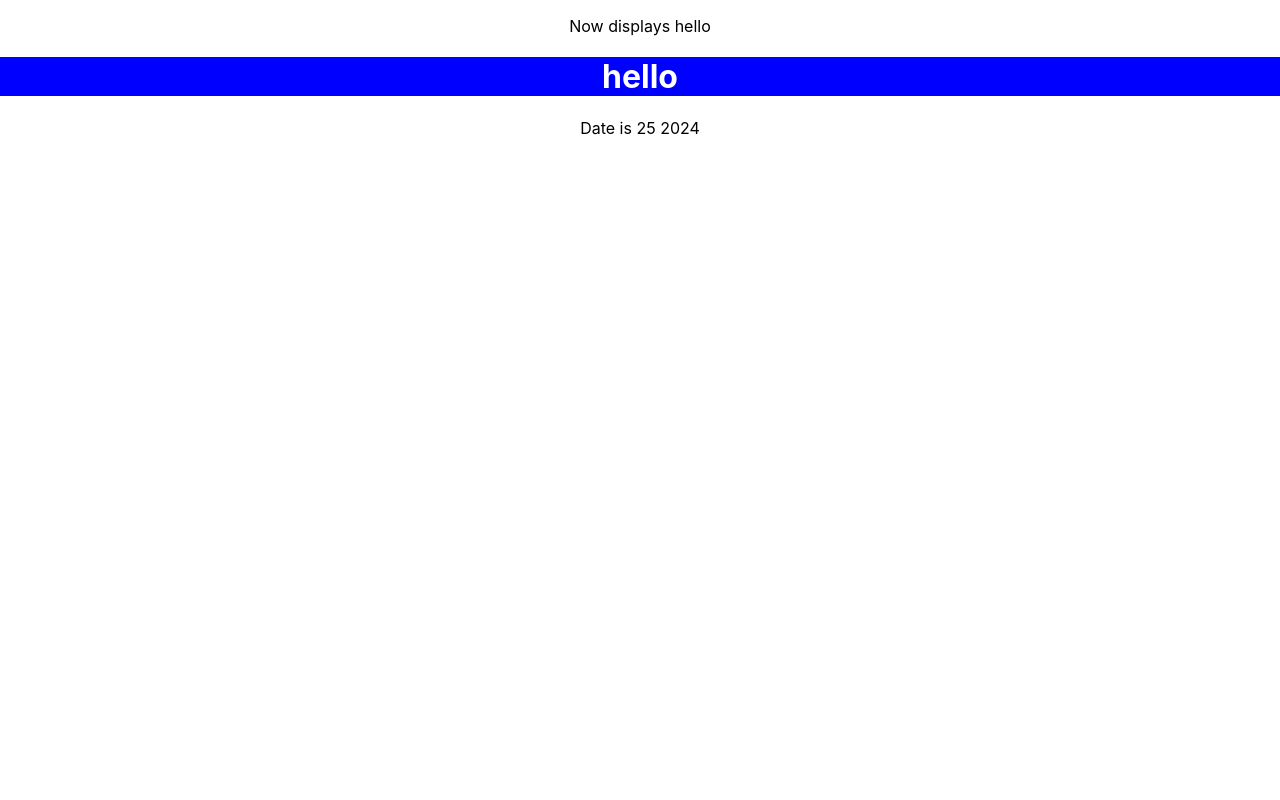
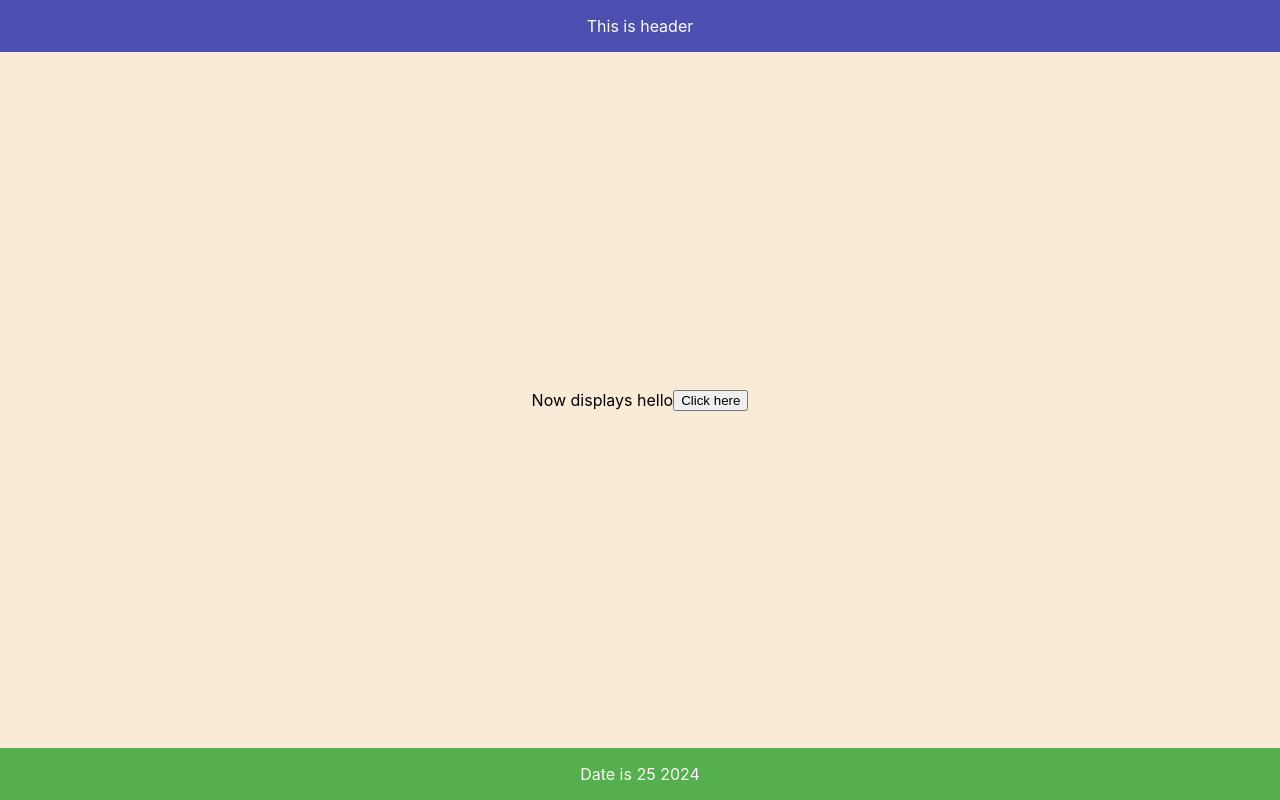
Before and after one commit to saliniyan/Task_manager, a React (Create React App) app: page / in a window 1280 px wide. Built offline with nearby package versions, Linux system fonts and the light colour scheme.

Commit message:
event handling

```diff
--- a/src/App.css
+++ b/src/App.css
@@ -1,38 +1,29 @@
-.App {
+
+header {
+  background-color: #4c4faf;
+  color: white;
+  padding: 1rem;
   text-align: center;
 }
 
-.App-logo {
-  height: 40vmin;
-  pointer-events: none;
+
+main {
+  flex: 1;
+  padding: 1rem;
+  background-color: antiquewhite;
+  display: flex;
+  justify-content: center;
+  align-items: center;
 }
-
-@media (prefers-reduced-motion: no-preference) {
-  .App-logo {
-    animation: App-logo-spin infinite 20s linear;
-  }
+footer {
+  background-color: #54af4c;
+  color: white;
+  text-align: center;
+  padding: 1rem;
+  flex-shrink: 0;
 }
-
-.App-header {
-  background-color: #282c34;
-  min-height: 100vh;
+.container {
   display: flex;
   flex-direction: column;
-  align-items: center;
-  justify-content: center;
-  font-size: calc(10px + 2vmin);
-  color: white;
+  min-height: 100vh;
 }
-
-.App-link {
-  color: #61dafb;
-}
-
-@keyframes App-logo-spin {
-  from {
-    transform: rotate(0deg);
-  }
-  to {
-    transform: rotate(360deg);
-  }
-}
--- a/src/App.js
+++ b/src/App.js
@@ -1,14 +1,14 @@
 import Content from './Content';
 import Head from './Header';
 import Footer from './Footer';
-import './App.css';
+import './App.css'
 
 function App()
 {
   return(
-    <div className="App">
+    <div className="container">
+    <Head />
     <Content />
-    <Head />
     <Footer />
     </div>
   );
--- a/src/Content.js
+++ b/src/Content.js
@@ -1,4 +1,4 @@
-
+import './App.css'
 function Content()
 {
   function random()
@@ -7,8 +7,13 @@ function Content()
     const b=Math.floor(Math.random()*3);
     return a[b];
   }
+  const click=(name)=>{
+    console.log(`clicked ${name}`)
+  }
   return(
-    <p>Now displays {random()}</p>
+    <main>Now displays {random()}
+    <button onClick={()=>click("saliniyan")}>Click here</button>
+    </main>
   )
 }
 export default Content;
--- a/src/Footer.js
+++ b/src/Footer.js
@@ -1,8 +1,13 @@
-function Footer()
-{
-  const date=new Date();
-  return(
-    <p>Date is {date.getDate()} {date.getFullYear()}</p>
-  )
+import React from 'react';
+import './App.css';
+
+function Footer() {
+  const date = new Date();
+  return (
+    <footer>
+      Date is {date.getDate()} {date.getFullYear()}
+    </footer>
+  );
 }
+
 export default Footer;
--- a/src/Header.js
+++ b/src/Header.js
@@ -1,13 +1,9 @@
-import React from 'react';
+import './App.css'
 function Head(){
-    const cs={
-        backgroundColor:'blue',
-        color:'white'
-    }
     return(
-        <h1 style={cs}>
-            hello
-        </h1>
+        <header>
+            This is header
+        </header>
     );
 }
 export default Head;
```
Also changed, not shown: src/reportWebVitals.js (deleted, +0 -13 lines), src/setupTests.js (deleted, +0 -5 lines), src/logo.svg (deleted), 1 other file (tests, documents, lock files or other folders).
